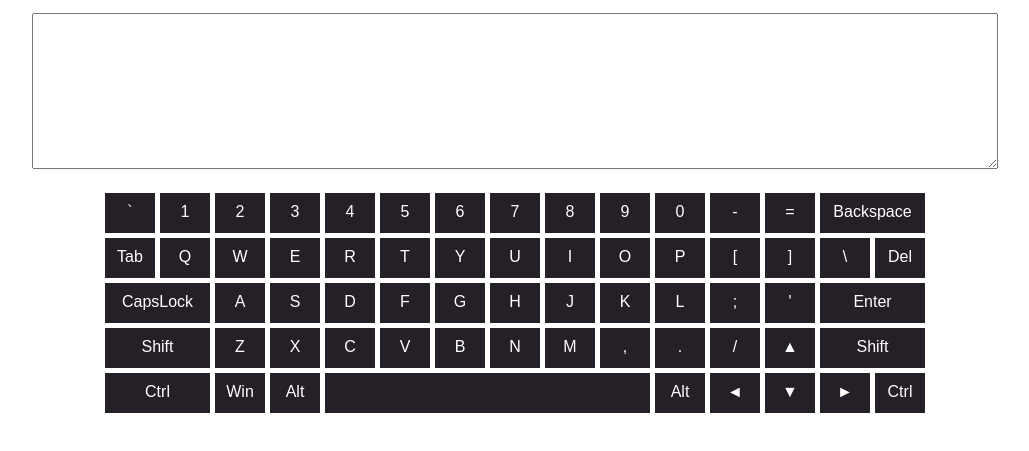
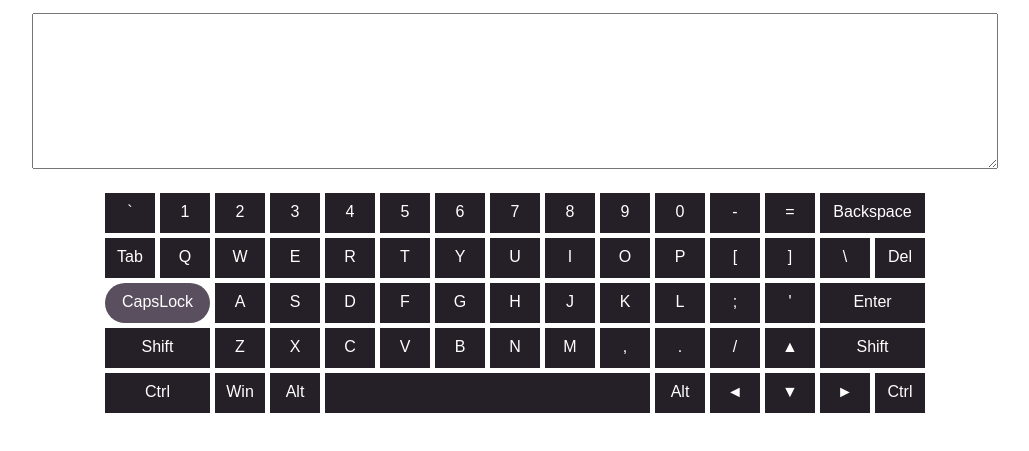
Before and after one commit to AlexKul84/virtual-keyboard, a plain HTML site: page index.html in a window 1280 px wide. Both pictures are taken after a click on the element "CapsLock". Shown: the part 99-550 px from the top of the page, without its empty margins (125-1154 px from the left). Drawn offline with Linux system fonts and the light colour scheme.

Commit message:
refactor: add style for capslock button

```diff
--- a/script.js
+++ b/script.js
@@ -967,6 +967,9 @@ let items = [
   }
 
   let funcCaps = () => {
+    if(i.item_name == 'CapsLock') {
+      item.classList.toggle('btnDownCapsLock')
+    }
     normal_eng.classList.toggle('invisible')
     caps_lock_down_up_eng.classList.toggle('invisible')
     normal_rus.classList.toggle('invisible')
@@ -974,7 +977,9 @@ let items = [
   }
 
   let funcShift = () => {
+    // if(window.getComputedStyle(normal_rus).display == 'block') {
 
+    // }
   }
 
   switchLanguage(
@@ -1064,6 +1069,11 @@ let capsLock = document.querySelector('.CapsLock')
 for(let btn of btns) {
   capsLock.addEventListener('click', function(event) {
     if (event.currentTarget.id == 'CapsLock') {
+
+      if(btn.id == 'CapsLock') {
+        btn.classList.toggle('btnDownCapsLock')
+      }
+
       btn.childNodes[1].childNodes[0].classList.toggle('invisible')
       btn.childNodes[1].childNodes[2].classList.toggle('invisible')
       btn.childNodes[0].childNodes[0].classList.toggle('invisible')
@@ -1072,8 +1082,9 @@ for(let btn of btns) {
   })
 
   btn.addEventListener('mousedown', function(event) {
-    console.log(event.currentTarget)
+    if (event.currentTarget.id !== 'CapsLock') {
       event.currentTarget.classList.add('btnDown')
+    }
     let targetKey = items.find(i => {
       return i.item_name == event.currentTarget.id
     })
@@ -1114,8 +1125,11 @@ for(let btn of btns) {
     }
   })
 
-  document.body.addEventListener('mouseup', function() {
+  document.body.addEventListener('mouseup', function(event) {
+    if (event.currentTarget.id !== 'CapsLock') {
+
       btn.classList.remove('btnDown')
+    }
   })
 
 }
--- a/style.scss
+++ b/style.scss
@@ -48,6 +48,11 @@ html, body {
 		}
 
 		.item.btnDown {
+			background-color: rgb(90, 79, 94);
+			border-radius: 20px;
+		}
+
+		.CapsLock.btnDownCapsLock {
 			background-color: rgb(90, 79, 94);
 			border-radius: 20px;
 		}
```
Also changed, not shown: style.css, 1 other file.
